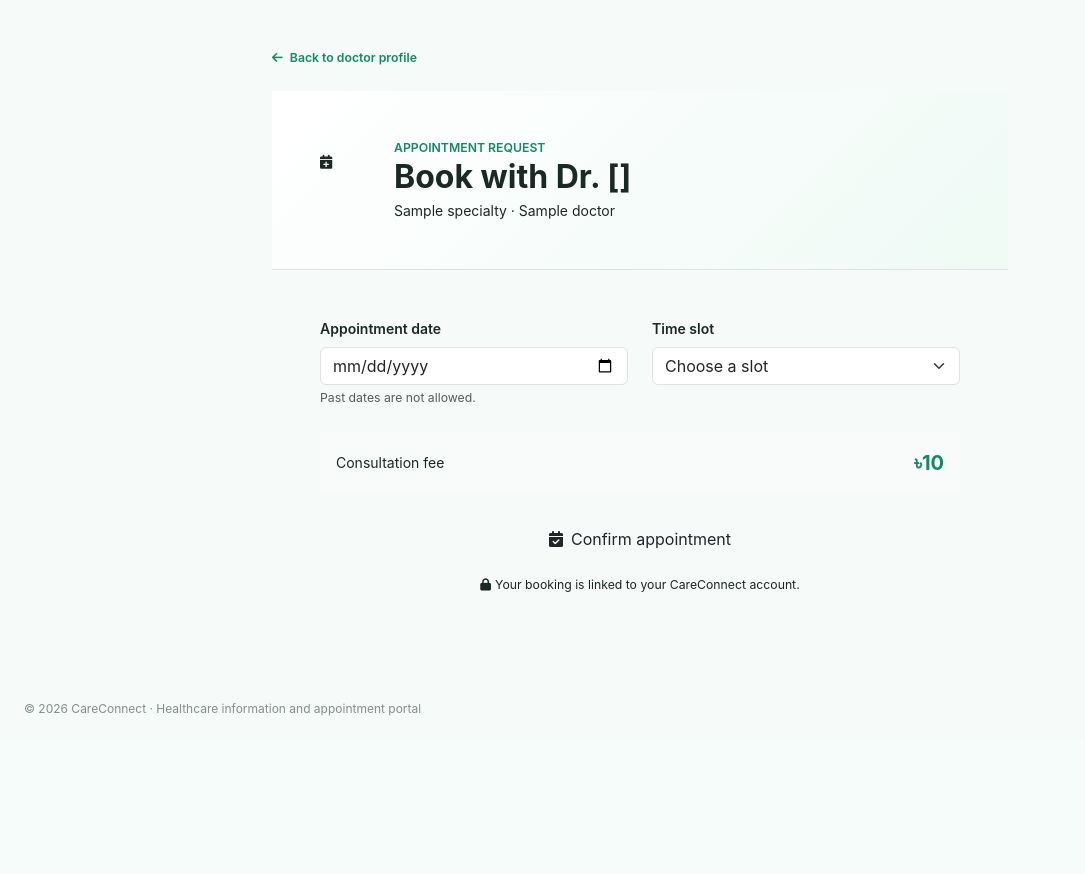
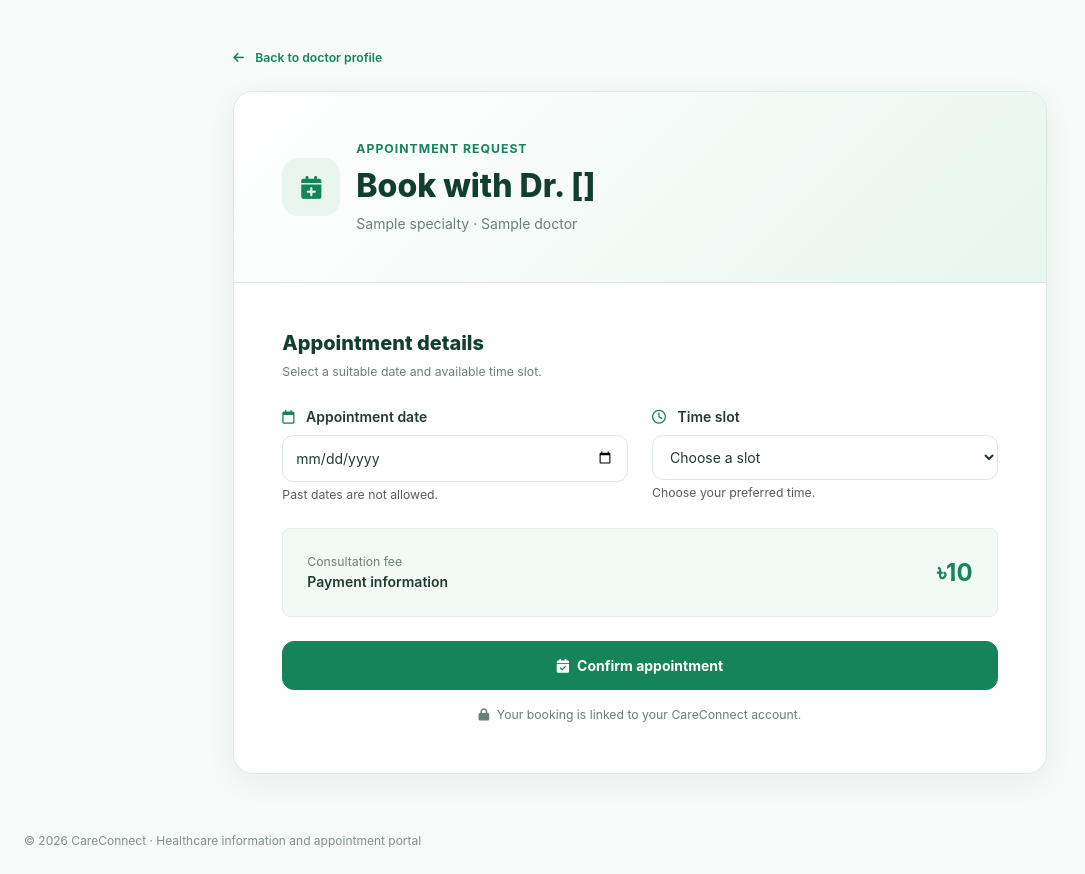
Before and after one commit to nazminnahar524-dotcom/CareConnect, a Django app: template careconnect/templates/appointments/book_appointment.html in a window 1280 px wide. Shown: the part 68-942 px from the top of the page, without its empty margins (0-1085 px from the left). Before the commit the page ends 784 px from the top, so only its background shows below. Run offline with Django 3.2, Linux system fonts and the light colour scheme; the template is opened without the code that fills it: most values are stand-ins (such as "Sample title", 1, 10 or a date in 2020).

Commit message:
Redesign appointment booking interface

```diff
--- a/careconnect/templates/appointments/book_appointment.html
+++ b/careconnect/templates/appointments/book_appointment.html
@@ -1,27 +1,142 @@
+
 {% extends 'base.html' %}
-{% block title %}Book appointment · CareConnect{% endblock %}
+{% block title %}Book Appointment · CareConnect{% endblock %}
+
 {% block content %}
-<div class="container py-2 py-lg-4">
+<style>
+.booking-page {
+    --bp-green: #16845b;
+    --bp-dark: #123d31;
+    --bp-soft: #e8f6ef;
+    --bp-border: #dce9e2;
+    color: #203b30;
+}
+.booking-page .bp-card {
+    background: #fff; border: 1px solid var(--bp-border);
+    border-radius: 20px; overflow: hidden;
+    box-shadow: 0 8px 30px rgba(18,61,49,.06);
+}
+.booking-page .bp-muted { color: #6b7f76; }
+.booking-page .bp-heading { color: var(--bp-dark); font-weight: 800; }
+.booking-page .bp-icon {
+    width: 58px; height: 58px; border-radius: 16px;
+    background: var(--bp-soft); color: var(--bp-green);
+    display: inline-flex; align-items: center; justify-content: center;
+    font-size: 23px; flex-shrink: 0;
+}
+.booking-page .bp-input {
+    width: 100%; padding: 12px 13px;
+    border: 1px solid var(--bp-border); border-radius: 11px;
+    background: white; color: #203b30;
+}
+.booking-page .bp-input:focus {
+    outline: none; border-color: var(--bp-green);
+    box-shadow: 0 0 0 3px rgba(22,132,91,.1);
+}
+.booking-page .bp-btn {
+    display: flex; justify-content: center; align-items: center;
+    gap: 8px; width: 100%; padding: 13px;
+    background: var(--bp-green); color: white;
+    border: 1px solid var(--bp-green); border-radius: 12px;
+    font-weight: 700; text-decoration: none;
+}
+.booking-page .bp-btn:hover { background: var(--bp-dark); color: white; }
+</style>
+
+<div class="booking-page py-2 py-lg-4">
     <div class="row justify-content-center">
-        <div class="col-lg-8">
-            <div class="mb-4"><a href="{% url 'doctor_detail' doctor.pk %}" class="small fw-semibold" style="color:var(--cc-green);"><i class="fa-solid fa-arrow-left me-1"></i> Back to doctor profile</a></div>
-            <div class="cc-card overflow-hidden">
-                <div class="p-4 p-lg-5 border-bottom" style="background:linear-gradient(135deg,#fff,#effaf5);">
-                    <div class="d-flex align-items-center gap-3"><span class="cc-icon" style="width:58px;height:58px;"><i class="fa-solid fa-calendar-plus"></i></span><div><div class="small fw-semibold" style="color:var(--cc-green);">APPOINTMENT REQUEST</div><h2 class="fw-bold mb-1">Book with Dr. {{ doctor.name }}</h2><div class="cc-muted">{{ doctor.specialty }} · {{ doctor.hospital_name }}</div></div></div>
-                </div>
+        <div class="col-lg-9 col-xl-8">
+            <div class="mb-4">
+                <a href="{% url 'doctor_detail' doctor.pk %}"
+                   class="text-decoration-none fw-semibold small"
+                   style="color:#16845b;">
+                    <i class="fa-solid fa-arrow-left me-2"></i>
+                    Back to doctor profile
+                </a>
+            </div>
+
+            <section class="bp-card">
+                <header class="p-4 p-lg-5"
+                        style="background:linear-gradient(135deg,#fff,#e8f6ef);border-bottom:1px solid #dce9e2;">
+                    <div class="d-flex align-items-center gap-3">
+                        <span class="bp-icon">
+                            <i class="fa-solid fa-calendar-plus"></i>
+                        </span>
+                        <div>
+                            <div class="small fw-bold mb-2" style="color:#16845b;letter-spacing:1px;">
+                                APPOINTMENT REQUEST
+                            </div>
+                            <h2 class="bp-heading mb-2">
+                                Book with Dr. {{ doctor.name }}
+                            </h2>
+                            <p class="bp-muted mb-0">
+                                {{ doctor.specialty }} · {{ doctor.hospital_name }}
+                            </p>
+                        </div>
+                    </div>
+                </header>
+
                 <div class="p-4 p-lg-5">
+                    <div class="mb-4">
+                        <h5 class="bp-heading">Appointment details</h5>
+                        <p class="bp-muted small mb-0">
+                            Select a suitable date and available time slot.
+                        </p>
+                    </div>
+
                     <form method="post">
                         {% csrf_token %}
+
                         <div class="row g-4">
-                            <div class="col-md-6"><label class="form-label fw-semibold">Appointment date</label><input type="date" name="appointment_date" min="{{ today }}" class="form-control" required><div class="form-text">Past dates are not allowed.</div></div>
-                            <div class="col-md-6"><label class="form-label fw-semibold">Time slot</label><select name="time_slot" class="form-select" required><option value="">Choose a slot</option><option>5:00 PM - 5:30 PM</option><option>5:30 PM - 6:00 PM</option><option>6:00 PM - 6:30 PM</option><option>7:00 PM - 7:30 PM</option></select></div>
+                            <div class="col-md-6">
+                                <label for="bp-date" class="form-label fw-semibold">
+                                    <i class="fa-regular fa-calendar me-2" style="color:#16845b;"></i>
+                                    Appointment date
+                                </label>
+                                <input id="bp-date" type="date" name="appointment_date"
+                                       min="{{ today }}" class="bp-input" required>
+                                <div class="form-text">Past dates are not allowed.</div>
+                            </div>
+
+                            <div class="col-md-6">
+                                <label for="bp-time" class="form-label fw-semibold">
+                                    <i class="fa-regular fa-clock me-2" style="color:#16845b;"></i>
+                                    Time slot
+                                </label>
+                                <select id="bp-time" name="time_slot" class="bp-input" required>
+                                    <option value="">Choose a slot</option>
+                                    <option>5:00 PM - 5:30 PM</option>
+                                    <option>5:30 PM - 6:00 PM</option>
+                                    <option>6:00 PM - 6:30 PM</option>
+                                    <option>7:00 PM - 7:30 PM</option>
+                                </select>
+                                <div class="form-text">Choose your preferred time.</div>
+                            </div>
                         </div>
-                        <div class="d-flex justify-content-between align-items-center p-3 rounded-3 my-4" style="background:#f8fbf9;"><span class="cc-muted">Consultation fee</span><strong style="color:var(--cc-green);font-size:1.25rem;">৳{{ doctor.consultation_fee }}</strong></div>
-                        <button class="btn btn-cc w-100 rounded-pill py-2" type="submit"><i class="fa-solid fa-calendar-check me-2"></i>Confirm appointment</button>
-                        <p class="text-center cc-muted small mt-3 mb-0"><i class="fa-solid fa-lock me-1"></i>Your booking is linked to your CareConnect account.</p>
+
+                        <div class="d-flex justify-content-between align-items-center gap-3 p-3 p-md-4 rounded-3 my-4"
+                             style="background:#f3faf6;border:1px solid #e1efe7;">
+                            <div>
+                                <div class="bp-muted small">Consultation fee</div>
+                                <div class="fw-semibold">Payment information</div>
+                            </div>
+                            <strong class="fs-4" style="color:#16845b;">
+                                ৳{{ doctor.consultation_fee }}
+                            </strong>
+                        </div>
+
+                        <button type="submit" class="bp-btn">
+                            <i class="fa-solid fa-calendar-check"></i>
+                            Confirm appointment
+                        </button>
+
+                        <p class="bp-muted small text-center mt-3 mb-0">
+                            <i class="fa-solid fa-lock me-1"></i>
+                            Your booking is linked to your CareConnect account.
+                        </p>
                     </form>
                 </div>
-            </div>
+            </section>
         </div>
     </div>
 </div>
```
